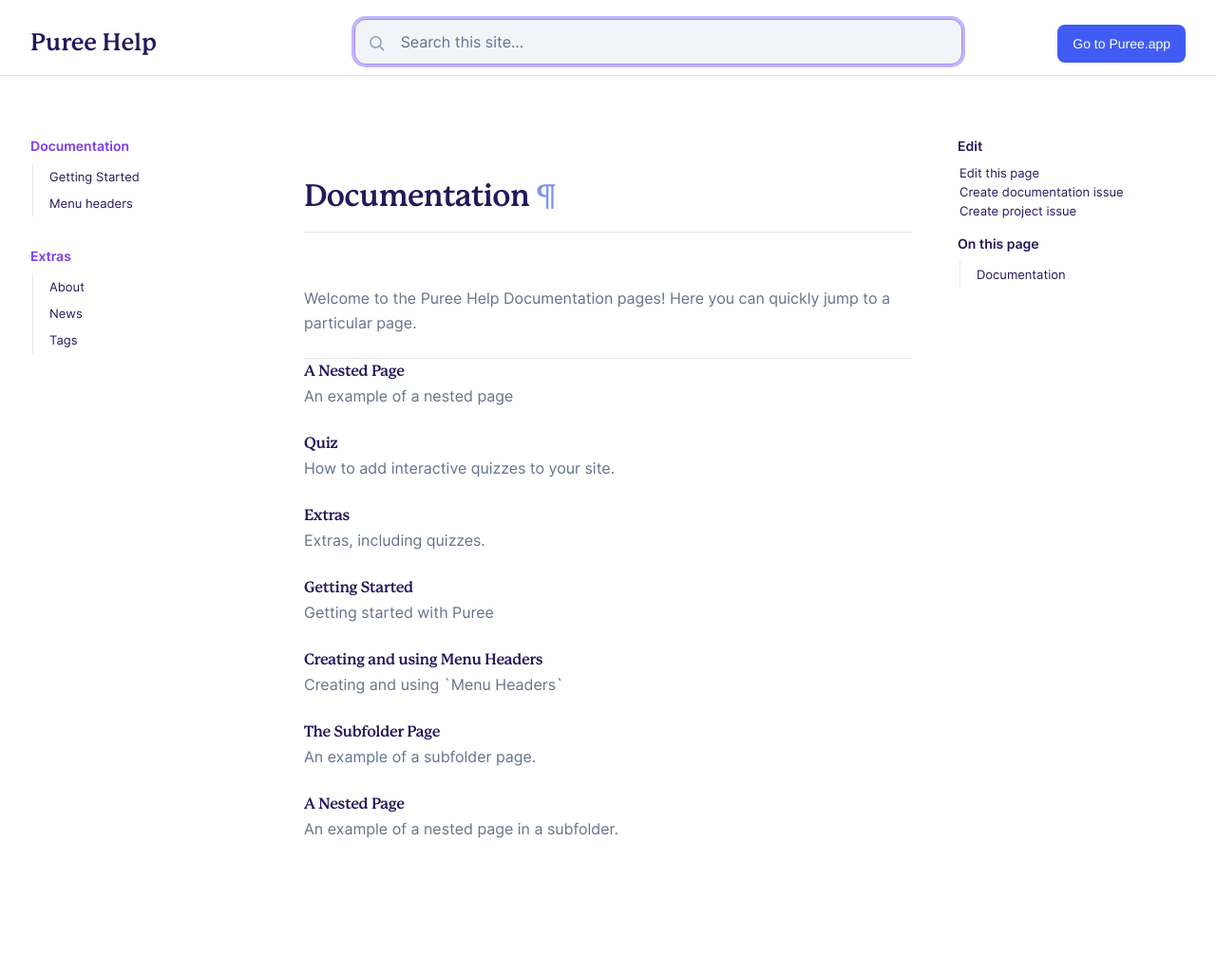
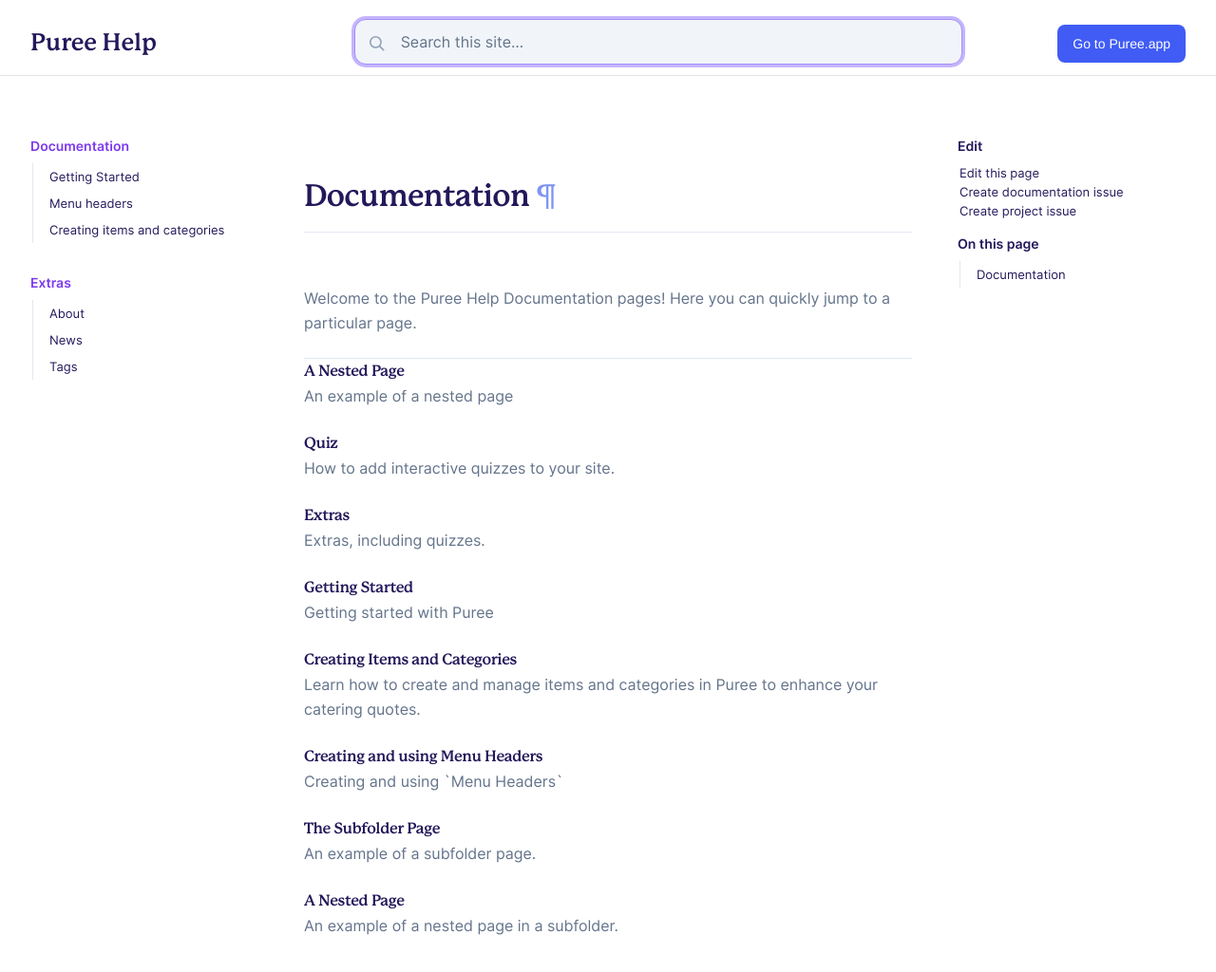
Before and after one commit to puree-catering/puree-catering.github.io, a Jekyll site: the page built from pages/docs.md, in a window 1280 px wide and 1156 px high. Shown: the top 1024 px of the window at 95% size. Built offline with Jekyll 4.4.1, drawn with Linux system fonts in a browser that asks for light colours; part of the change alters nothing that is shown.

Commit message:
Items and categories

```diff
--- a/_data/toc.yml
+++ b/_data/toc.yml
@@ -12,6 +12,8 @@
           url: "docs/getting-started#customization"
     - title: "Menu headers"
       url: "docs/menu-headers"
+    - title: "Creating items and categories"
+      url: "docs/items-and-categories"
 - title: "Extras"
   url: "docs/extras"
   links:
--- /dev/null
+++ b/_docs/items-and-categories.md
@@ -0,0 +1,43 @@
+---
+title: Creating Items and Categories
+description: Learn how to create and manage items and categories in Puree to enhance your catering quotes.
+---
+
+{% include callout.html text="This guide will help you navigate the process of creating and organising items and categories in Puree, ensuring your quotes are detailed and professionally presented. If you require further assistance, we're here to help." %}
+
+## Introduction to Items and Categories
+
+Items in Puree are the individual offerings you include in your quotes, categorised for ease of organisation and clarity. These categories help in structuring your quotes in a way that's easy for your clients to understand and for you to manage.
+
+## Creating Categories
+
+Before adding items, it's essential to set up categories that reflect the different types of offerings you have. Here’s how:
+
+1. **Access Menu Items:** From the main dashboard, navigate to the 'Menu Items' section to start organising your offerings.
+
+2. **Manage Categories:** Within 'Menu Items,' find the option to manage categories. This is where you'll create new categories specific to your needs, such as "Breakfast" or "Desserts."
+
+3. **Add a New Category:** Click on 'Create New Category' and name it appropriately, for example, "Test" for demonstration purposes. You can also rearrange the order of categories to match the flow of your service.
+
+## Adding Items
+
+With your categories set, adding items is the next step:
+
+1. **Create a New Item:** In the 'Menu Items' section, select the option to add a new item. Name your item and assign it to the category you've created.
+
+2. **Item Details:** Provide details for your item, such as pricing and minimum quantity requirements. This ensures clarity in your quotes and helps manage customer expectations.
+
+3. **Menu and Quote Appearance:** Specify how the item should appear in the customer menu and quote. You have the option to adjust the item name for these displays, ensuring it's presented in the most appealing way.
+
+4. **Exclusions and Delivery Suitability:** Decide if the item should be excluded from the customer menu or quote based on its value or relevance. Additionally, indicate whether the item is suitable for delivery orders, which helps in preparing delivery-specific quotes.
+
+## The Benefits
+
+- **Organised Quotes:** Categories and items are the backbone of your quotes, ensuring they are well-structured and easy to navigate.
+- **Customisation:** The ability to customise how items appear on menus and quotes allows for a tailored presentation that aligns with your branding and customer expectations.
+- **Efficiency:** Streamlining the item and category creation process saves time and reduces the chance of errors in your quotes.
+
+## Watch our tutorial on Creating Items and Categories
+<!-- Loom Video Below -->
+
+{% include video_embed.html id="c9e1f141b82e459fbba0aac296bc10a1" %}
```
